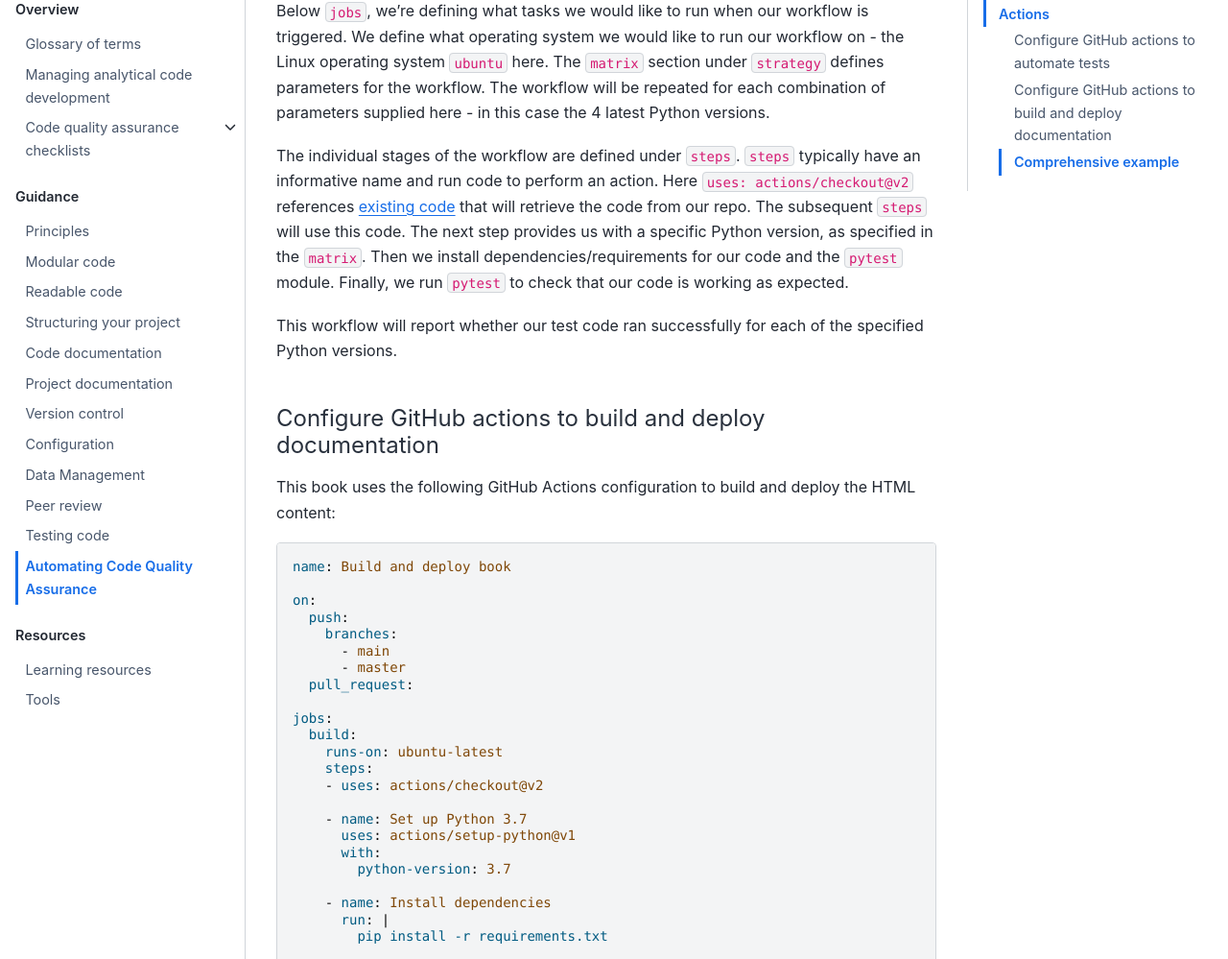
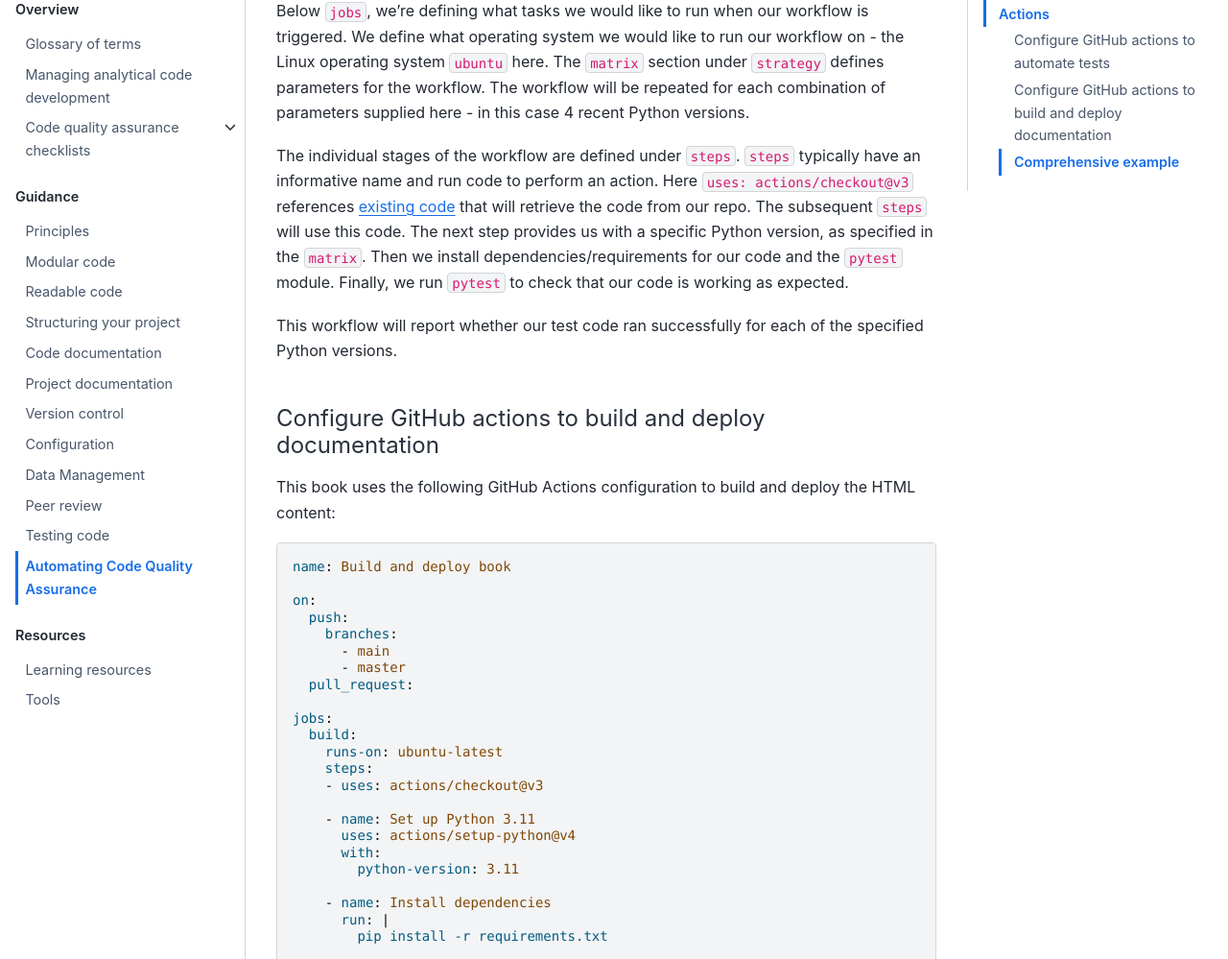
Before and after one commit to best-practice-and-impact/qa-of-code-guidance, a Jupyter Book: the page built from book/continuous_integration.md, in a window 1280 px wide and 1400 px high, scrolled down 3547 px. Shown: the part 206-1205 px from the top of the window at 96% size. Built offline with Jupyter Book 1.0.4 settings and Sphinx 7.4.7 and the Sphinx Book theme 1.1.4, drawn with Linux system fonts in a browser that asks for light colours; some of the changed text lies outside the part shown.

Commit message:
update package versions in examples

```diff
--- a/book/continuous_integration.md
+++ b/book/continuous_integration.md
@@ -117,13 +117,13 @@ jobs:
     runs-on: ubuntu-latest
     strategy:
       matrix:
-        python-version: [3.6, 3.7, 3.8, 3.9]
+        python-version: [3.8, 3.9, 3.10, 3.11]
 
     steps:
-    - uses: actions/checkout@v2
+    - uses: actions/checkout@v3
 
     - name: Set up Python ${{ matrix.python-version }}
-      uses: actions/setup-python@v2
+      uses: actions/setup-python@v4
       with:
         python-version: ${{ matrix.python-version }}
 
@@ -140,9 +140,9 @@ jobs:
 
 The first section of this example describes when our workflow should be run. In this case, we're running the CI workflow whenever code is `push`ed to the `master` branch or where any Pull Request is created. In the case of Pull Requests, the results of the CI workflow will be report on the request's page. If any of the workflow stages fail, this can block the merge of these changes onto a more stable branch. Subsequent commits to the source branch will trigger the CI workflow to run again.
 
-Below `jobs`, we're defining what tasks we would like to run when our workflow is triggered. We define what operating system we would like to run our workflow on - the Linux operating system `ubuntu` here. The `matrix` section under `strategy` defines parameters for the workflow. The workflow will be repeated for each combination of parameters supplied here - in this case the 4 latest Python versions.
+Below `jobs`, we're defining what tasks we would like to run when our workflow is triggered. We define what operating system we would like to run our workflow on - the Linux operating system `ubuntu` here. The `matrix` section under `strategy` defines parameters for the workflow. The workflow will be repeated for each combination of parameters supplied here - in this case 4 recent Python versions.
 
-The individual stages of the workflow are defined under `steps`. `steps` typically have an informative name and run code to perform an action. Here `uses: actions/checkout@v2` references [existing code](https://github.com/actions/checkout) that will retrieve the code from our repo. The subsequent `steps` will use this code. The next step provides us with a specific Python version, as specified in the `matrix`. Then we install dependencies/requirements for our code and the `pytest` module. Finally, we run `pytest` to check that our code is working as expected.
+The individual stages of the workflow are defined under `steps`. `steps` typically have an informative name and run code to perform an action. Here `uses: actions/checkout@v3` references [existing code](https://github.com/actions/checkout) that will retrieve the code from our repo. The subsequent `steps` will use this code. The next step provides us with a specific Python version, as specified in the `matrix`. Then we install dependencies/requirements for our code and the `pytest` module. Finally, we run `pytest` to check that our code is working as expected.
 
 This workflow will report whether our test code ran successfully for each of the specified Python versions.
 
@@ -164,12 +164,12 @@ jobs:
   build:
     runs-on: ubuntu-latest
     steps:
-    - uses: actions/checkout@v2
+    - uses: actions/checkout@v3
 
-    - name: Set up Python 3.7
-      uses: actions/setup-python@v1
+    - name: Set up Python 3.11
+      uses: actions/setup-python@v4
       with:
-        python-version: 3.7
+        python-version: 3.11
 
     - name: Install dependencies
       run: |
```
